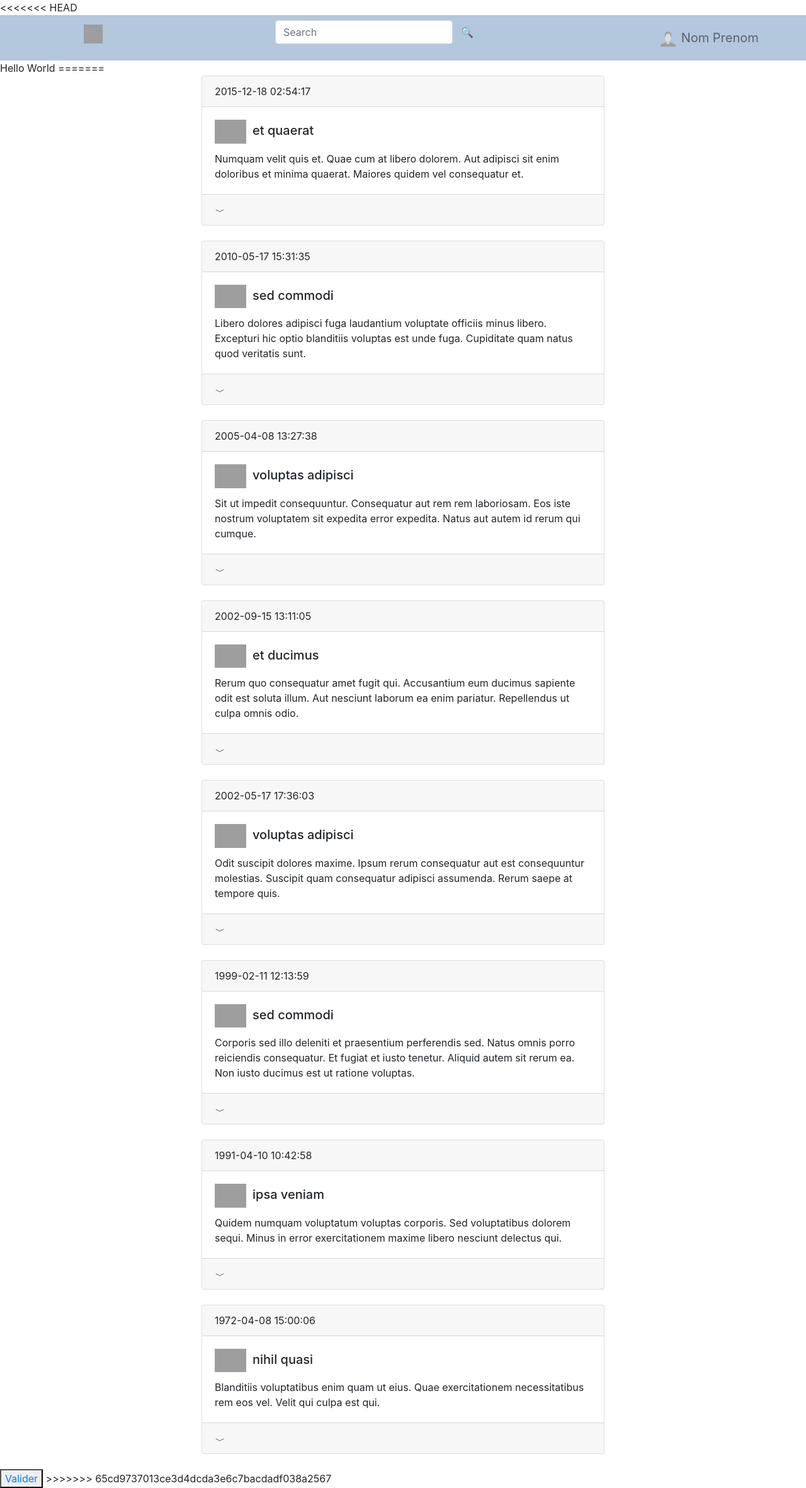
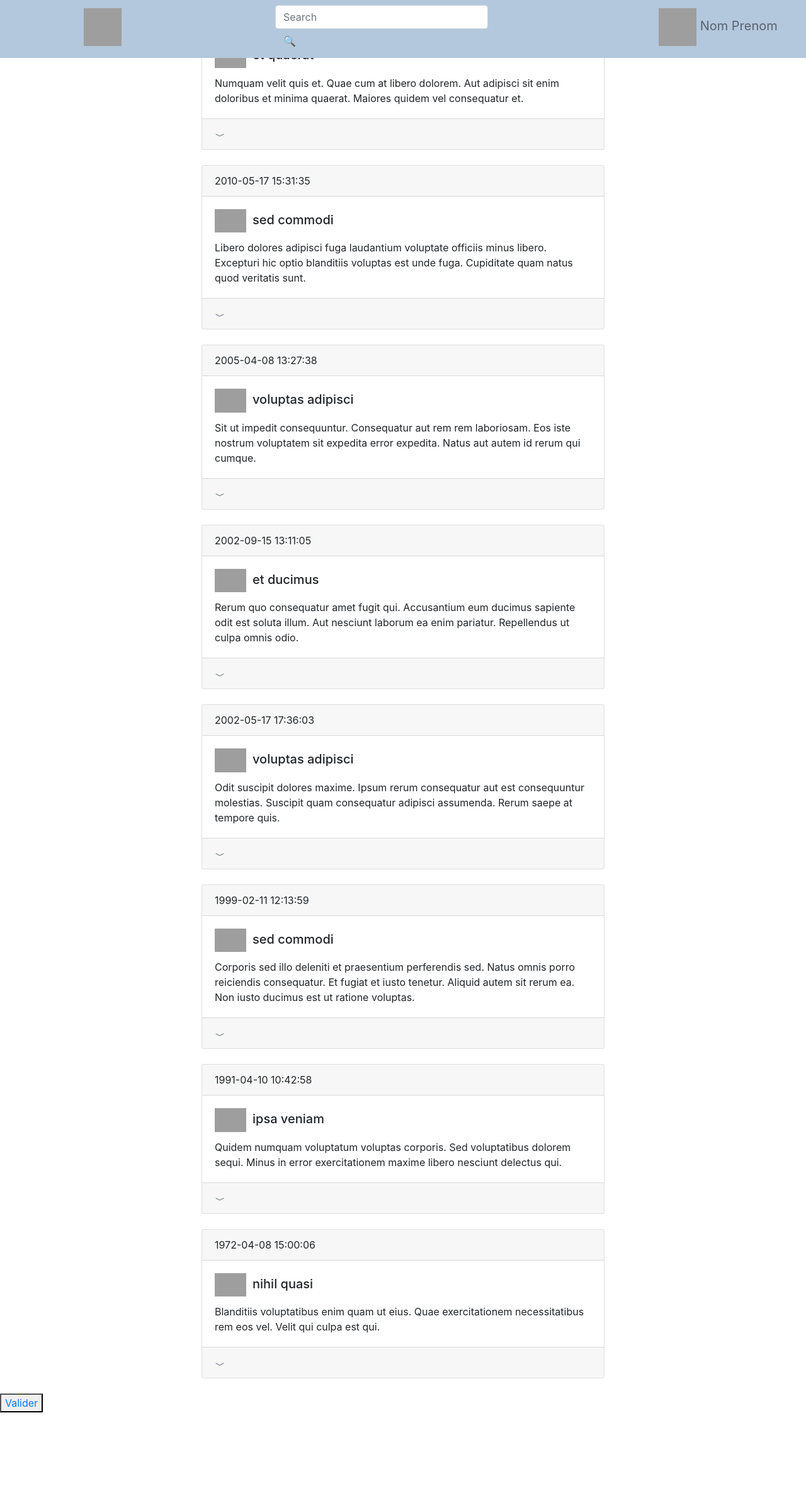
Before and after one commit to BenjaminGonzalez5/Microblogging, a PHP site: page / in a window 1280 px wide. Shown: the whole page at 63% size. After the commit the page ends 2242 px from the top, so only its background shows below. Run offline with PHP 8.4, Linux system fonts and the light colour scheme; data comes from the database, SQL or seed files in the repository; grey boxes are pictures that could not be loaded.

Commit message:
Fix de la navbar

```diff
--- a/index.php
+++ b/index.php
@@ -20,26 +20,25 @@
 	<script src="https://stackpath.bootstrapcdn.com/bootstrap/4.5.2/js/bootstrap.min.js" integrity="sha384-B4gt1jrGC7Jh4AgTPSdUtOBvfO8shuf57BaghqFfPlYxofvL8/KUEfYiJOMMV+rV" crossorigin="anonymous"></script>
 	</head>
 <body>
-<<<<<<< HEAD
-	<nav class="navbar navbar-light" style="background-color: #B3C7DD;">
+	<nav class="navbar fixed-top navbar-light" style="background-color: #B3C7DD;">
   		<div class="container-fluid">
   			<div class="row w-100">
   				<div class="col-md-2 offset-md-1">
 			  		<a class="navbar-brand" href="#">
-			    		<img src="/assets/logo.png" width="30" height="30" alt="" loading="lazy">
+			    		<img src="assets/logo.png" width="60" height="60" alt="" loading="lazy">
 			  		</a>
 		  		</div>
 
-		  		<div class="col-md-4 offset-md-1">
-					<form class="form-inline my-2 my-lg-0">
-				    	<input class="form-control w-75" type="search" placeholder="Search" aria-label="Search">
+		  		<div class="col-md-4 offset-md-1 my-auto">
+					<form class="form-inline ">
+				    	<input class="form-control" style="width:90%"  type="search" placeholder="Search" aria-label="Search">
 				      	<button class="btn my-2 my-sm-0" type="submit">🔍</button>
 					</form>
 				</div>
 
 	  			<div class="col-md-2 offset-md-2">
 			  		<a class="navbar-brand" href="/profile">
-			    		<img src="/assets/profile.png" width="30" height="30" alt="" loading="lazy">
+			    		<img src="assets/profile.png" width="60" height="60" alt="" loading="lazy">
 			    		  <span class="navbar-text">
 						    Nom
 						    Prenom
@@ -50,14 +49,6 @@
 		  	</div>
 		</div>
 	</nav>
-  Hello World
-
-
-<script src="https://code.jquery.com/jquery-3.5.1.slim.min.js" integrity="sha384-DfXdz2htPH0lsSSs5nCTpuj/zy4C+OGpamoFVy38MVBnE+IbbVYUew+OrCXaRkfj" crossorigin="anonymous"></script>
-<script src="https://cdn.jsdelivr.net/npm/popper.js@1.16.1/dist/umd/popper.min.js" integrity="sha384-9/reFTGAW83EW2RDu2S0VKaIzap3H66lZH81PoYlFhbGU+6BZp6G7niu735Sk7lN" crossorigin="anonymous"></script>
-<script src="https://stackpath.bootstrapcdn.com/bootstrap/4.5.2/js/bootstrap.min.js" integrity="sha384-B4gt1jrGC7Jh4AgTPSdUtOBvfO8shuf57BaghqFfPlYxofvL8/KUEfYiJOMMV+rV" crossorigin="anonymous"></script>
-=======
-
 <?php
 	while ($donnees = $reponse->fetch()) {
 ?>
@@ -81,7 +72,11 @@
 	  }
   ?>
   <button><a href="create_post.php">Valider</a></button>
->>>>>>> 65cd9737013ce3d4dcda3e6c7bacdadf038a2567
+
+<script src="https://code.jquery.com/jquery-3.5.1.slim.min.js" integrity="sha384-DfXdz2htPH0lsSSs5nCTpuj/zy4C+OGpamoFVy38MVBnE+IbbVYUew+OrCXaRkfj" crossorigin="anonymous"></script>
+<script src="https://cdn.jsdelivr.net/npm/popper.js@1.16.1/dist/umd/popper.min.js" integrity="sha384-9/reFTGAW83EW2RDu2S0VKaIzap3H66lZH81PoYlFhbGU+6BZp6G7niu735Sk7lN" crossorigin="anonymous"></script>
+<script src="https://stackpath.bootstrapcdn.com/bootstrap/4.5.2/js/bootstrap.min.js" integrity="sha384-B4gt1jrGC7Jh4AgTPSdUtOBvfO8shuf57BaghqFfPlYxofvL8/KUEfYiJOMMV+rV" crossorigin="anonymous"></script>
+
 </body>
 </html>
 
```
Also changed, not shown: assets/profile.png (deleted).
